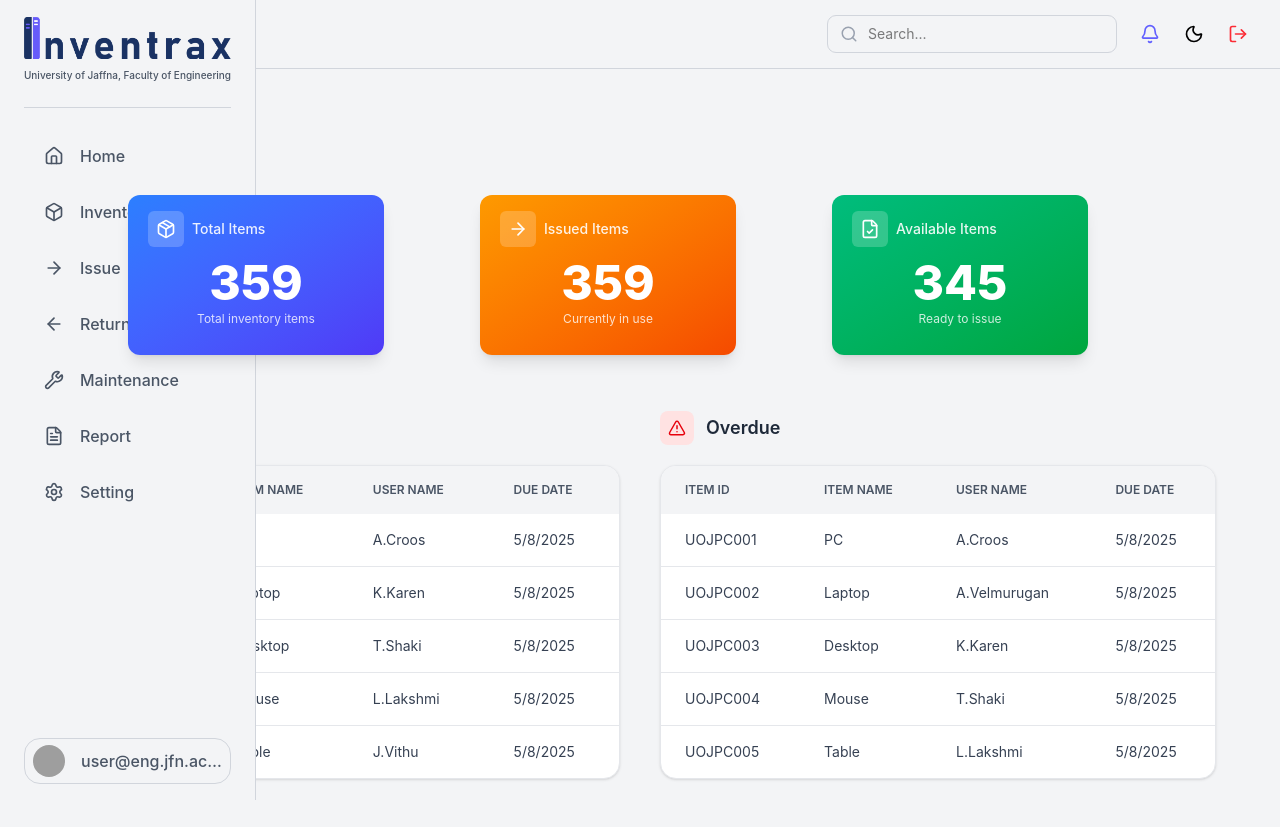
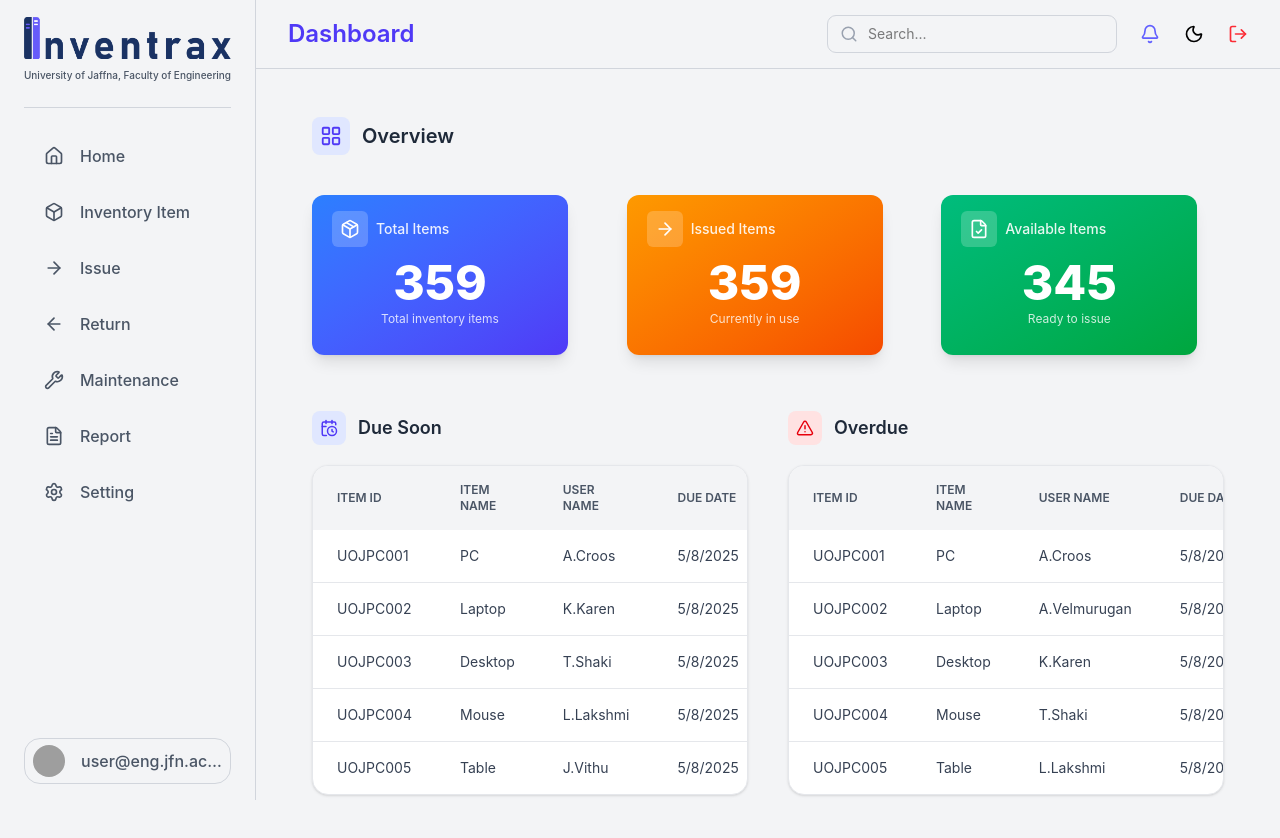
Before and after one commit to karenthiran/Inventory-Management-System, a React (Vite) app in the folder client/: page / in a window 1280 px wide. Shown: the top 838 px of the page. Built offline with nearby package versions, Linux system fonts and the light colour scheme; grey boxes are pictures that could not be loaded.

Commit message:
feat(layout): make sidebar fixed and adjust dashboard layout structure

```diff
--- a/client/src/components/layout/DashboardLayout.jsx
+++ b/client/src/components/layout/DashboardLayout.jsx
@@ -4,14 +4,15 @@ import TopNavbar from "../common/TopNavbar";
 
 const DashboardLayout = () => {
   return (
-    <div className="flex min-h-screen bg-gray-100">
+    <div className="bg-gray-100">
       <Sidebar />
 
-      <div className="flex-1 flex flex-col">
+      {/* Main Content Area */}
+      <div className="ml-64 flex flex-col min-h-screen">
         <TopNavbar />
 
-        {/* This is where page content changes */}
-        <div className="p-8">
+        {/* Page Content */}
+        <div className="flex-1 p-8 overflow-y-auto">
           <Outlet />
         </div>
       </div>
```
